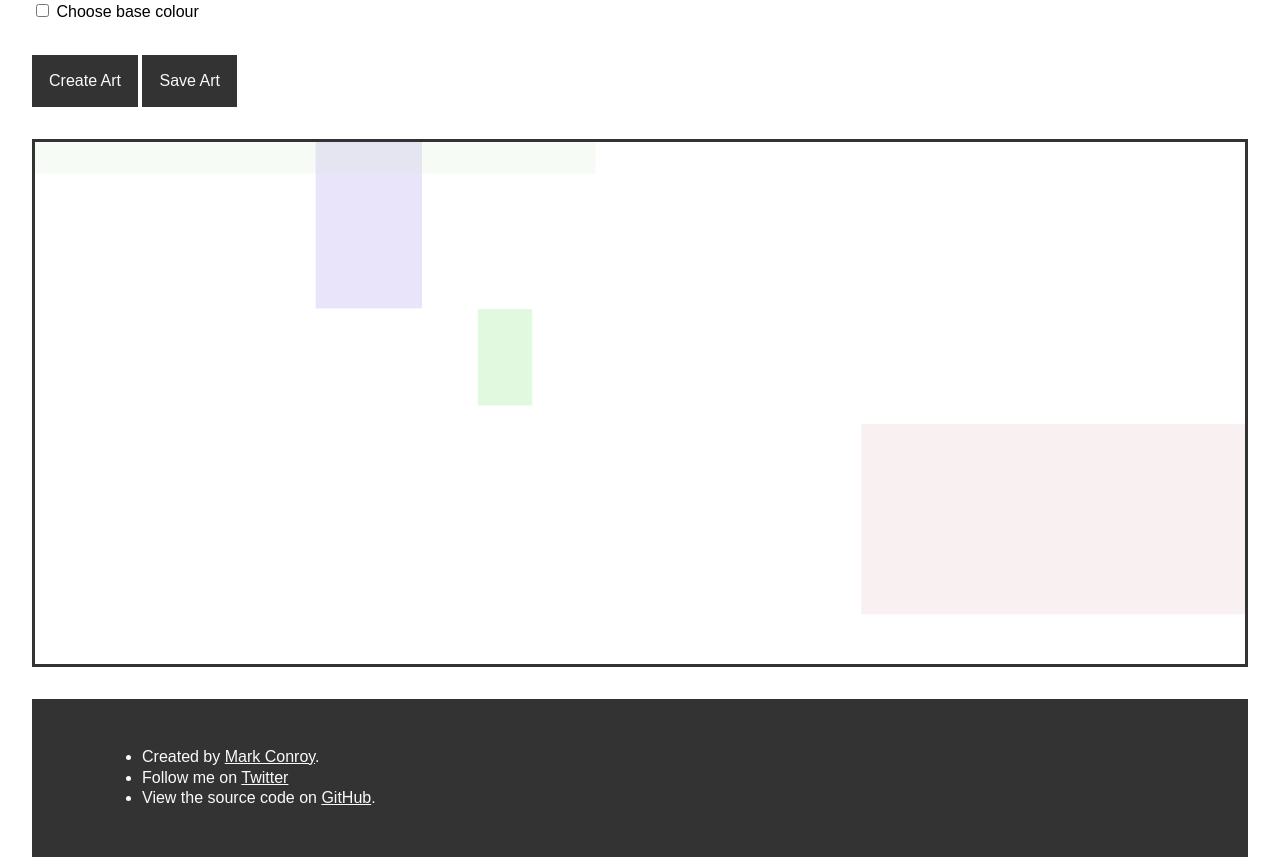
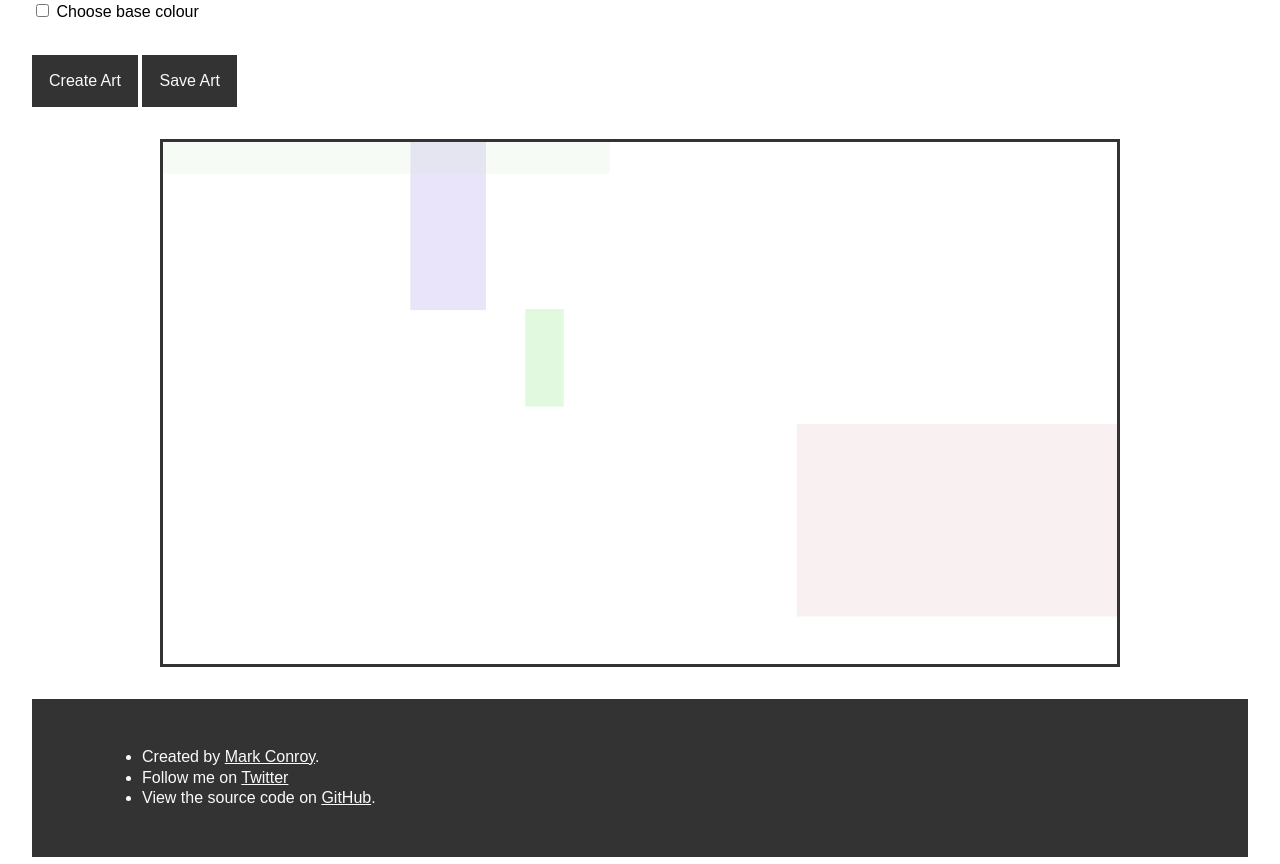
Before and after one commit to markconroy/Generative-Art, a plain HTML site: page index.html in a window 1280 px wide. Shown: the part 353-1217 px from the top of the page. Drawn offline with Linux system fonts and the light colour scheme.

Commit message:
set canvas to square, it's easier to deal with, ha

```diff
--- a/script.js
+++ b/script.js
@@ -10,9 +10,8 @@ const saveArt = document.querySelector('#save-art');
 const svgns = "http://www.w3.org/2000/svg";
 let iterations = randomNumber(amount.value);
 let color = randomNumber(361);
-// The SVG viwBox is the same dimensions as an A2/3/4/etc sheet of paper.
-const viewBoxWidth = 298;
-const viewBoxHeight = 211;
+const viewBoxWidth = 1000;
+const viewBoxHeight = 1000;
 
 canvas.setAttribute('viewBox', `0 0 ${viewBoxWidth} ${viewBoxHeight}`);
 
--- a/style.css
+++ b/style.css
@@ -79,8 +79,9 @@ main > * {
   display: flex;
   justify-content: center;
   align-items: center;
-  margin-right: 0;
-  margin-left: 0;
+  max-width: 960px;
+  margin-right: auto;
+  margin-left: auto;
 }
 
 .canvas {
```
